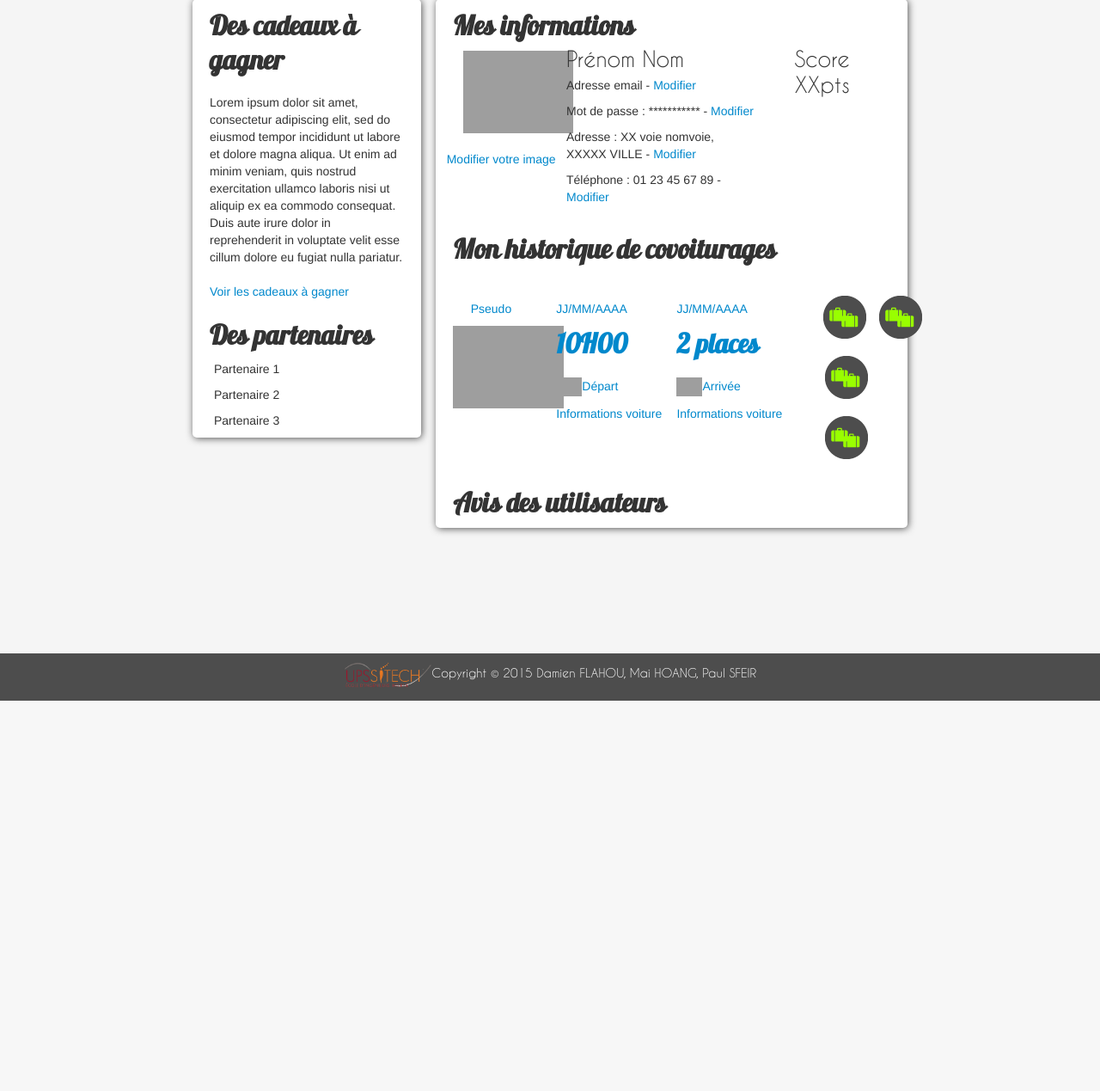
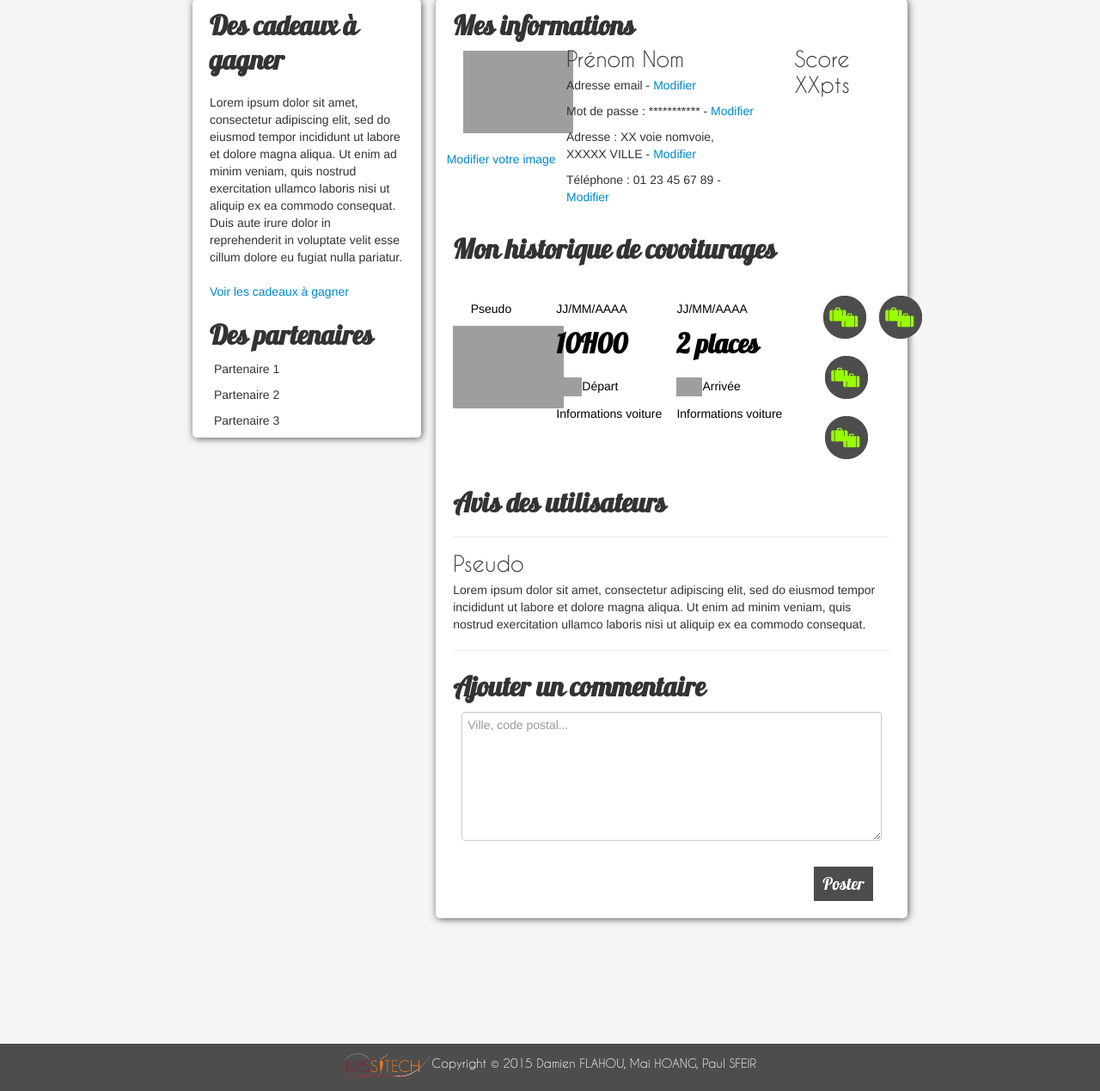
Before and after one commit to paul-sfeir/Projet-Web-Covoiturage, a PHP site: page /compte.php in a window 1280 px wide. Shown: the part 248-1517 px from the top of the page at 86% size. Before the commit the page ends 1063 px from the top, so only its background shows below. Run offline with PHP 8.4, Linux system fonts and the light colour scheme; some libraries are stand-ins or nearby versions; grey boxes are pictures that could not be loaded.

Commit message:
Ajout des commentaires d'users

```diff
--- a/compte.php
+++ b/compte.php
@@ -160,6 +160,26 @@ include "bdd.php";
 				<div id="avis">
 					<h2>Avis des utilisateurs</h2>
 
+					<article>
+						<hr/>
+
+						<div>
+							<p class="petittitre">Pseudo</p>
+						</div>
+
+						<div class="comment">
+							<p>Lorem ipsum dolor sit amet, consectetur adipiscing elit, sed do eiusmod tempor incididunt ut labore et dolore magna aliqua. Ut enim ad minim veniam, quis nostrud exercitation ullamco laboris nisi ut aliquip ex ea commodo consequat.</p>
+						</div>
+
+						<hr/>
+					</article>
+
+					<h2>Ajouter un commentaire</h2>
+
+					<form>
+						<textarea name="commentaire" placeholder="Ville, code postal..."></textarea>
+						<input type="submit" value="Poster" class="button_search" />
+					</form>
 
 				</div>
 
--- a/css/custom.css
+++ b/css/custom.css
@@ -181,6 +181,30 @@ article {
 	padding-top: 10px;
 }
 
+#historique article:hover{
+	background-color: #EEEFEF;
+}
+
+#historique a {
+	color: black;
+}
+
 #score {
 	text-align: center;
 }
+
+#avis article {
+	margin: 20px;
+}
+
+#avis textarea {
+	width: 100%;
+	height: 150px;
+}
+
+#avis .button_search {
+	width: auto;
+	margin-left: 0;
+	margin-bottom: 20px;
+	float: right;
+}
```
